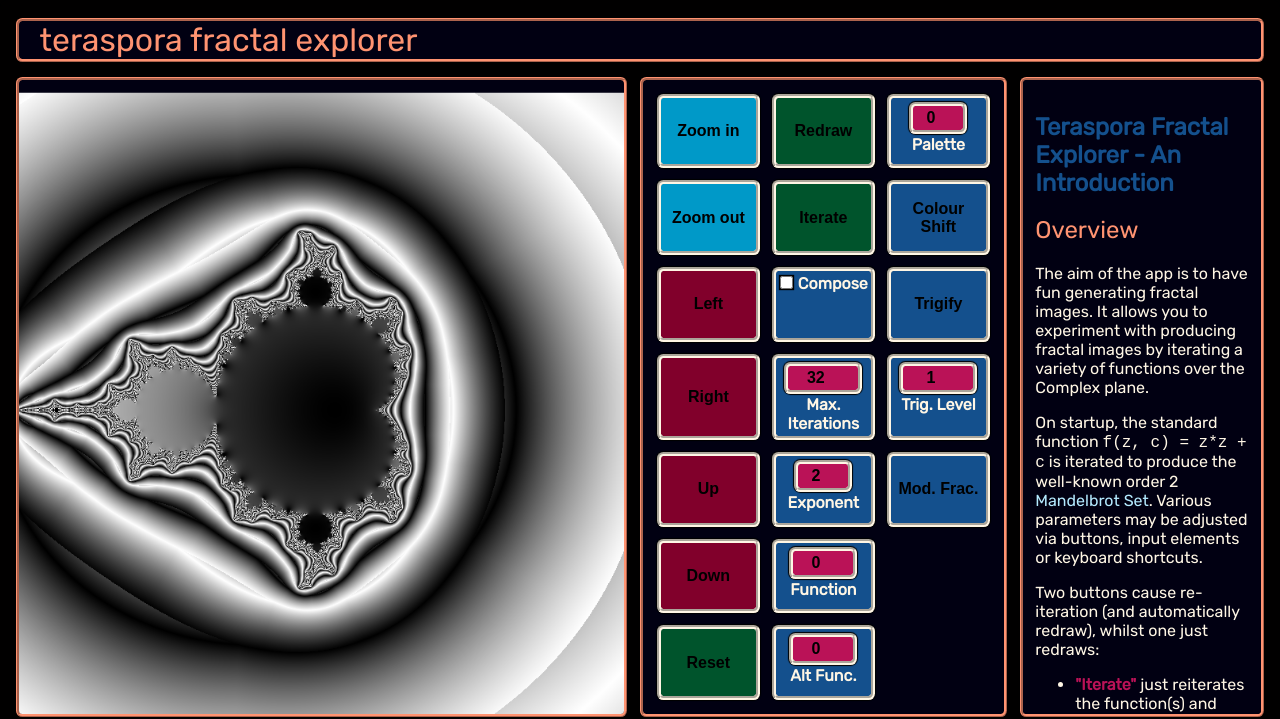
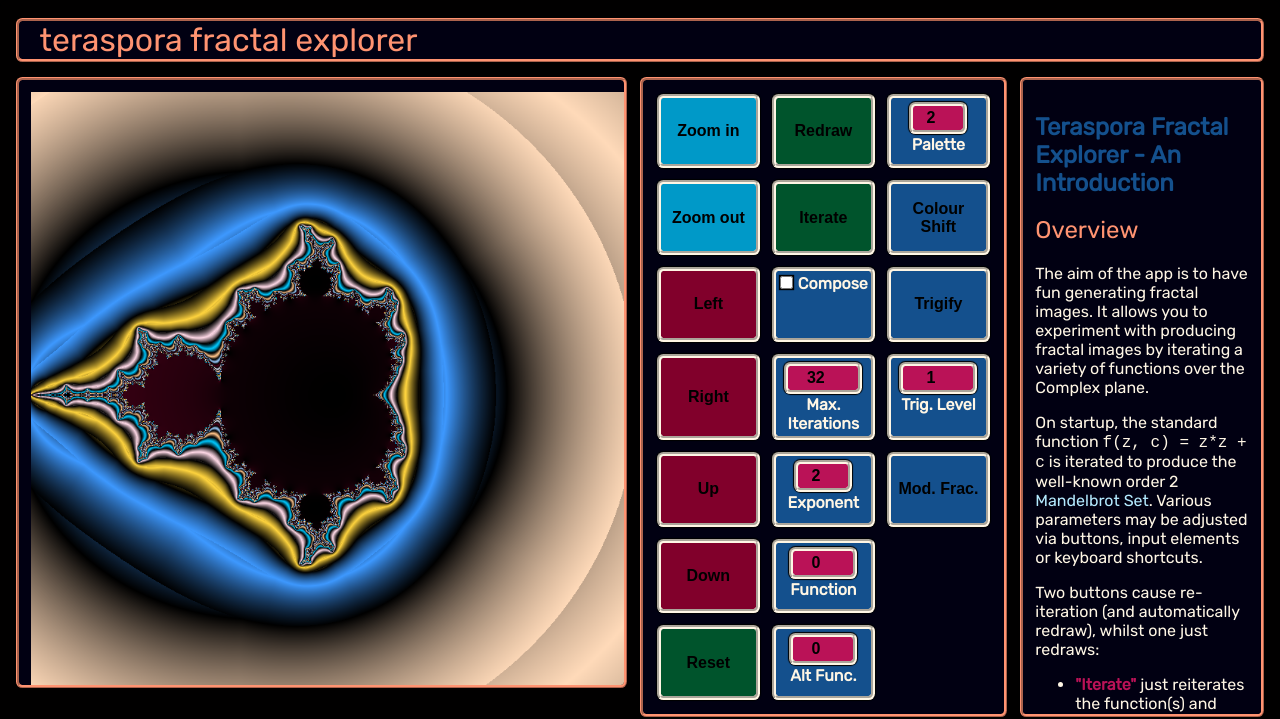
Before and after one commit to teraspora/fractal-explorer, a plain HTML site: page index.html in a window 1280 px wide. Shown: the top 719 px of the page. Drawn offline with Linux system fonts and the light colour scheme.

Commit message:
Changed default palette index to 2 and removed redundant CSS

```diff
--- a/css/style.css
+++ b/css/style.css
@@ -24,10 +24,6 @@ body, html {
 #main-grid {
     display: grid;
     grid-gap: 1vmax;
-    justify-content: stretch;
-    align-content: stretch;
-    justify-items: stretch;
-    align-items: stretch;
     padding: 1em;
 }
 
--- a/index.html
+++ b/index.html
@@ -74,7 +74,7 @@
 				<span>Alt Func.</span>
 			</div>
 			<div class="btn">
-				<input id="palette-index" type="number" min="0" step="1" value="0"/>
+				<input id="palette-index" type="number" min="0" step="1" value="2"/>
 				<span>Palette</span>
 			</div>
 
--- a/scripts/terafract.js
+++ b/scripts/terafract.js
@@ -78,7 +78,7 @@ var trigify = s => Math.sin(s / maxIterations * (Math.PI * Math.abs(trigifyLevel
 var exponent = 2;
 var funcIndex = 0;
 var altFuncIndex = 0;
-var paletteIndex = 0;
+var paletteIndex = 2;
 var composeFunctions = false;
 var maxIterations = 32;
 
```
